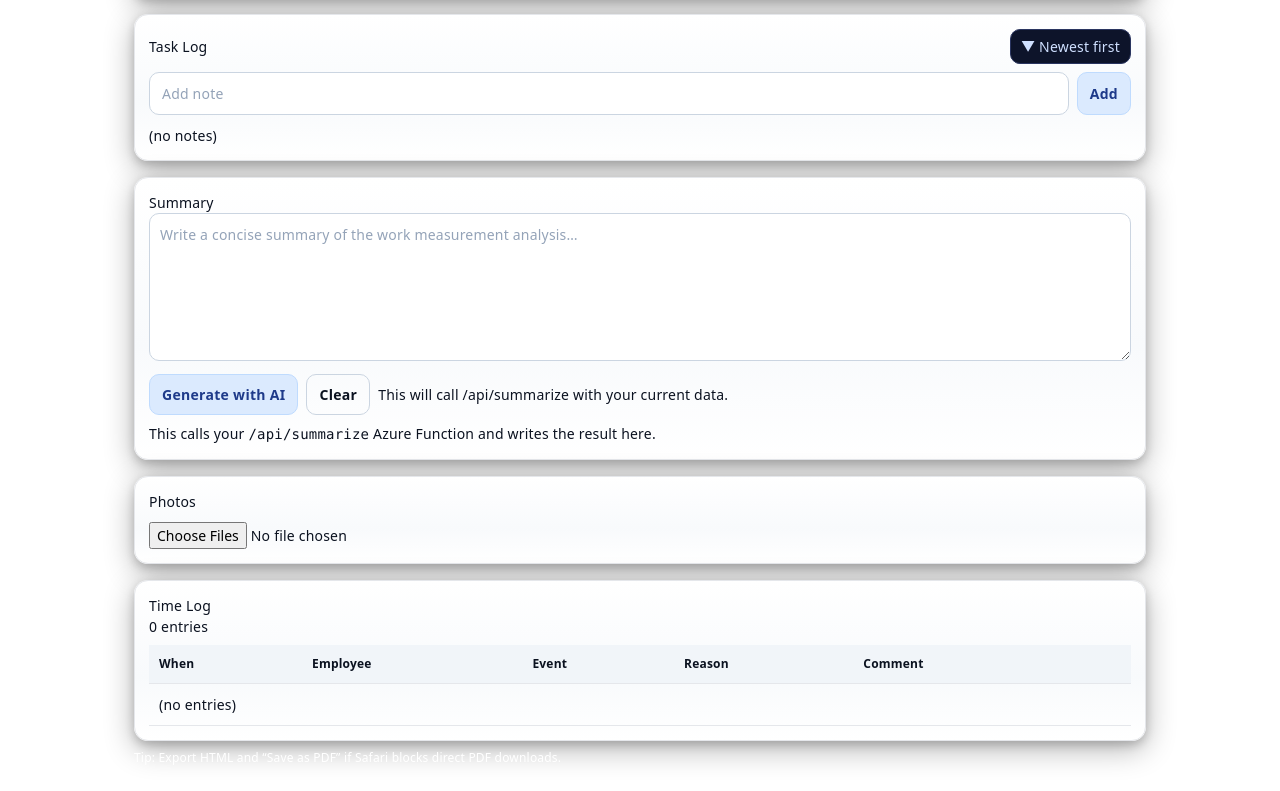
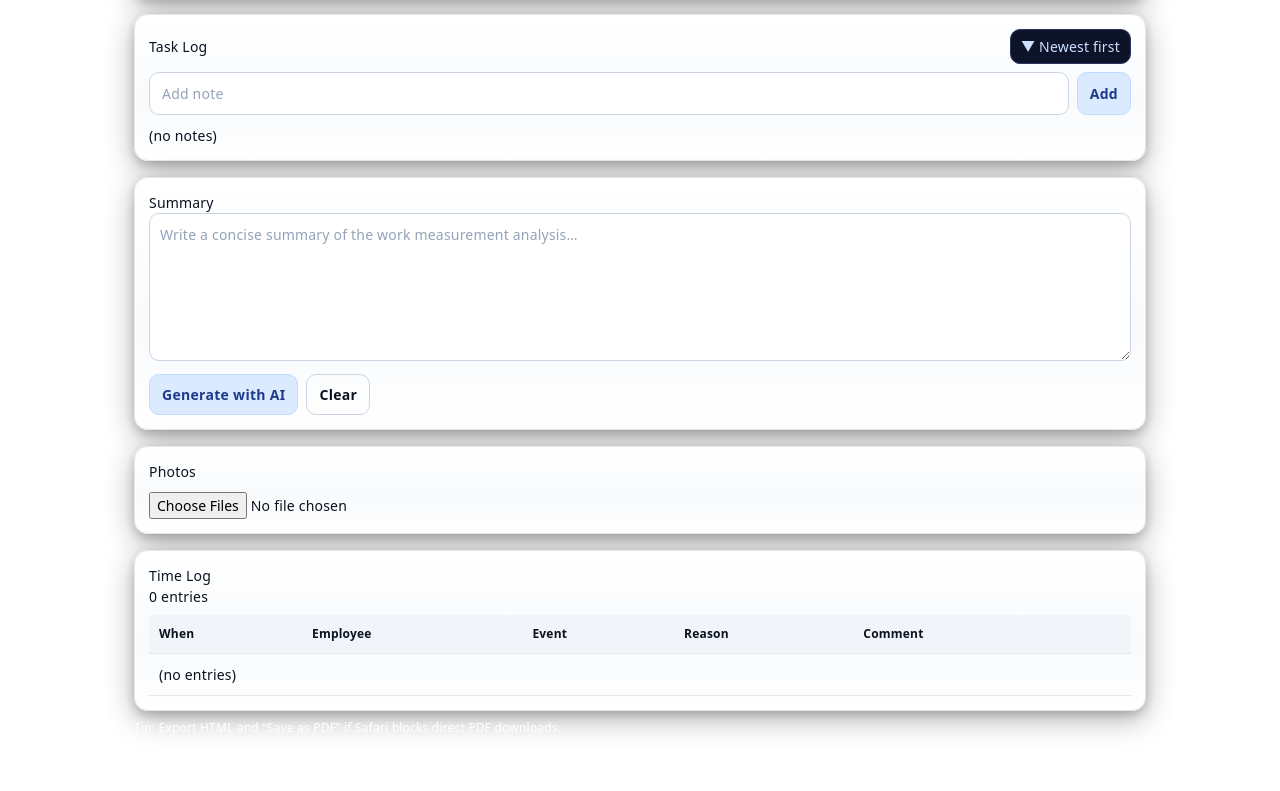
Before and after one commit to jadrewitz/work-measurement, a React (Vite) app: page / in a window 1280 px wide. Shown: the part 1111-1902 px from the top of the page. After the commit the page ends 1872 px from the top, so only its background shows below. Built offline with nearby package versions, Linux system fonts and the light colour scheme; the HTML template or start-up script is replaced by a standard one.

Commit message:
Remove excess text

```diff
--- a/src/App.tsx
+++ b/src/App.tsx
@@ -2326,10 +2326,6 @@ function cancelTimeEdit() {
           >
             Clear
           </button>
-          <span className="meta">This will call /api/summarize with your current data.</span>
-                  <span className="meta">
-            This calls your <code>/api/summarize</code> Azure Function and writes the result here.
-          </span>
         </div>
       </section>
 
```
